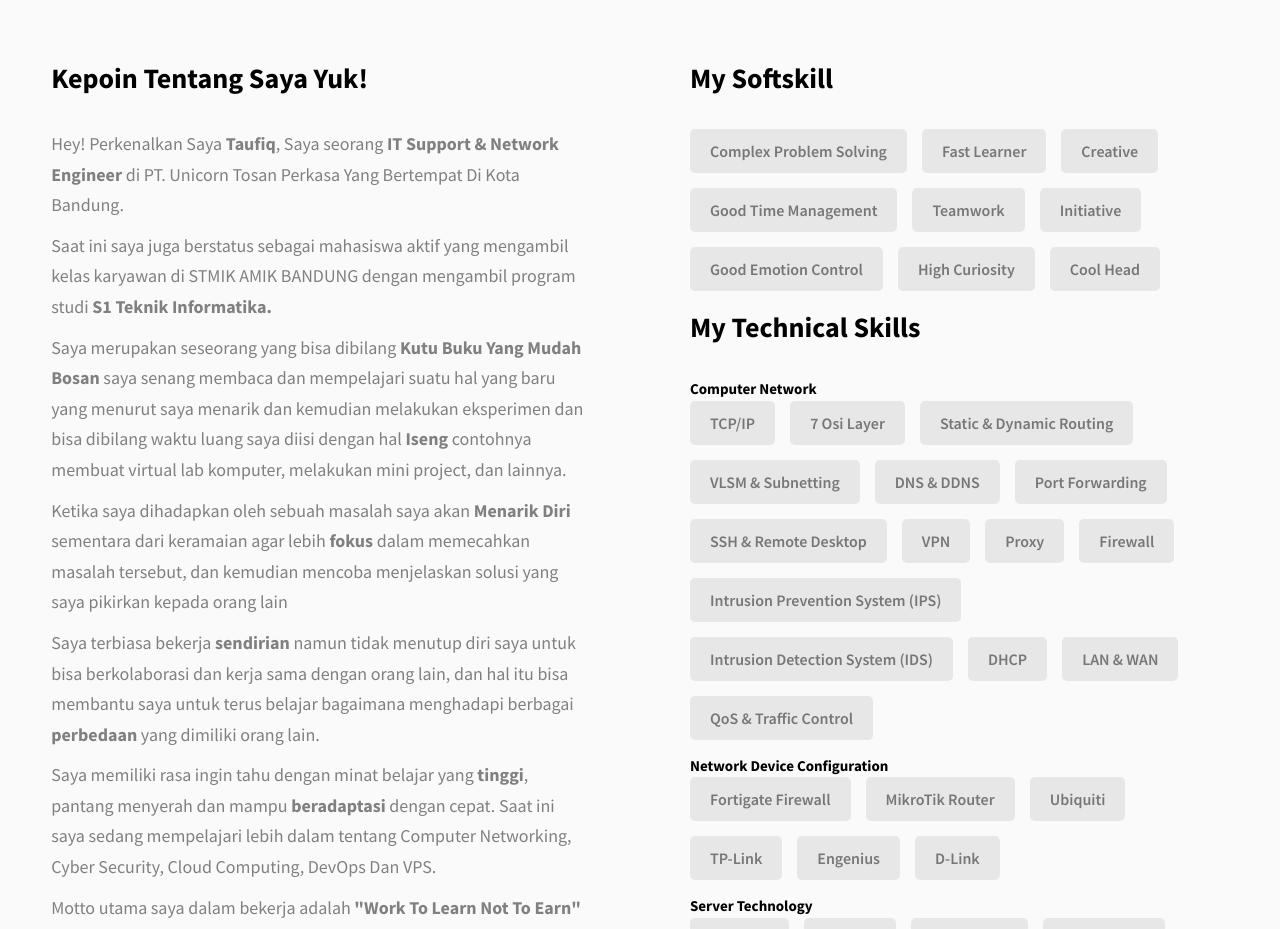
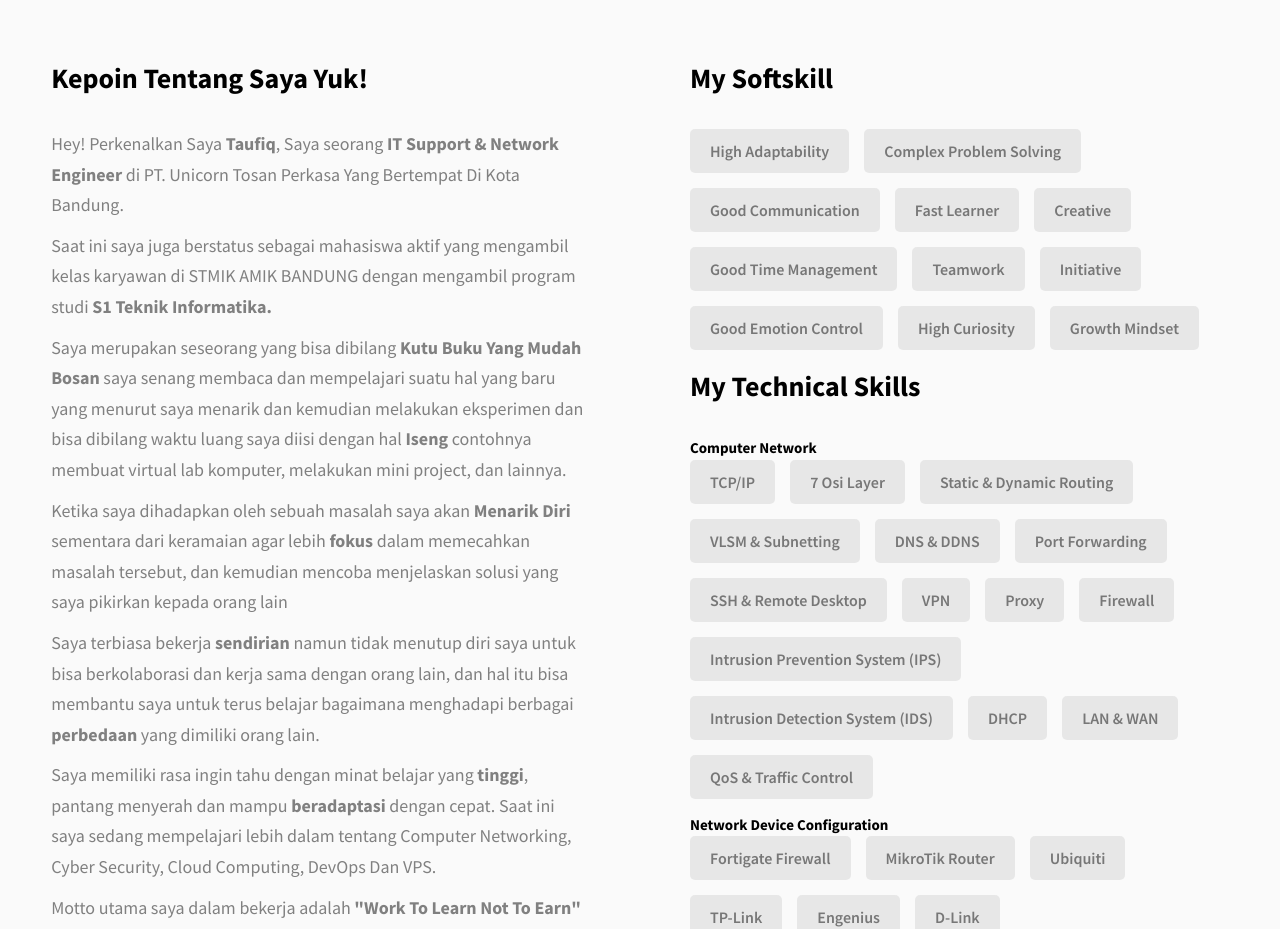
Before and after one commit to taufiqpsumarna/portfolio_old, a website: page index.html in a window 1280 px wide. Shown: the part 1080-2009 px from the top of the page. Drawn offline with Linux system fonts and the light colour scheme.

Commit message:
Add Softskils

```diff
--- a/index.html
+++ b/index.html
@@ -244,7 +244,9 @@
           <div class="about__content-skills">
             <h3 class="about__content-title">My Softskill</h3>
             <div class="skills">
+              <div class="skills__skill">High Adaptability</div>
               <div class="skills__skill">Complex Problem Solving</div>
+              <div class="skills__skill">Good Communication</div>
               <div class="skills__skill">Fast Learner</div>
               <div class="skills__skill">Creative</div>
               <div class="skills__skill">Good Time Management</div>
@@ -252,7 +254,7 @@
               <div class="skills__skill">Initiative</div>
               <div class="skills__skill">Good Emotion Control</div>
               <div class="skills__skill">High Curiosity</div>
-              <div class="skills__skill">Cool Head</div>
+              <div class="skills__skill">Growth Mindset</div>
             </div>
             <h3 class="about__content-title">My Technical Skills</h3>
             <h1>Computer Network</h1>
```
